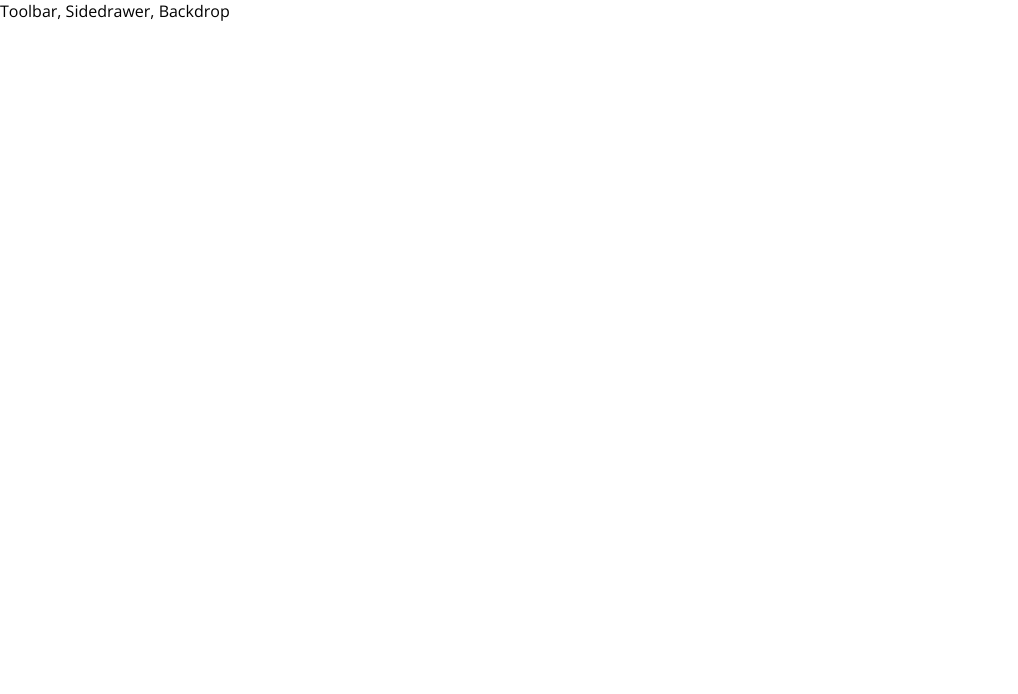
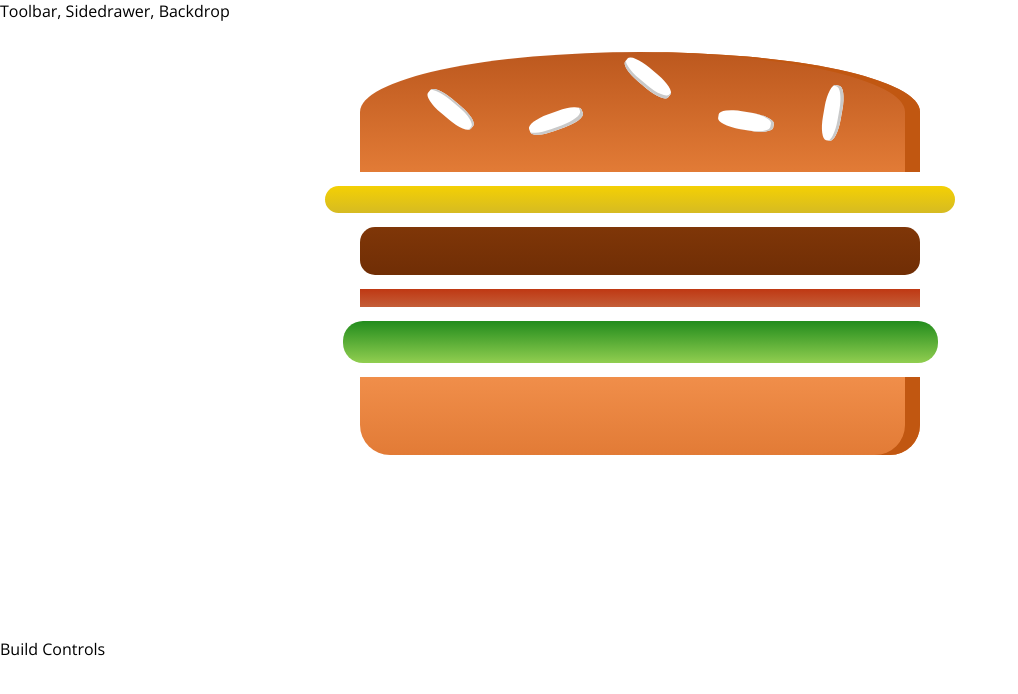
Before and after one commit to shubhamgupta2901/burgerbuilder-react, a React (Create React App) app: page / in a window 1280 px wide. Shown: the top 694 px of the page, without its empty margins (0-1018 px from the left). Built offline with nearby package versions, Linux system fonts and the light colour scheme.

Commit message:
Added burger and its child components

```diff
--- a/src/App.js
+++ b/src/App.js
@@ -1,10 +1,11 @@
 import React from 'react';
 import Layout from './components/Layout/Layout'
+import BurgerBuilder from './containers/BurgerBuilder/BurgerBuilder';
 
 function App() {
   return (
     <Layout>
-
+      <BurgerBuilder/>
     </Layout>
   );
 }
--- /dev/null
+++ b/src/components/Burger/Burger.js
@@ -0,0 +1,25 @@
+import React from 'react';
+import PropTypes from 'prop-types';
+import styles from './Burger.module.css';
+import BurgerIngredient from './BurgerIngredient/BurgerIngredient';
+
+const burger =(props) => {
+    return (
+        <div className={styles.Burger}>
+            <BurgerIngredient type={"bread-top"}/>
+            <BurgerIngredient type={"cheese"}/>
+            <BurgerIngredient type={"meat"}/>
+            <BurgerIngredient type={"bacon"}/>
+            <BurgerIngredient type={"salad"}/>
+            <BurgerIngredient type={"bread-bottom"}/>
+        </div>
+    );
+}
+
+burger.propTypes ={
+}
+
+burger.defaultProps ={
+}
+
+export default burger;
--- /dev/null
+++ b/src/components/Burger/Burger.module.css
@@ -0,0 +1,33 @@
+.Burger{
+    width: 100%;
+    margin: auto;
+    height: 250px;
+    overflow: scroll;
+    text-align: center;
+    font-weight: bold;
+    font-size: 1.2rem;
+}
+
+@media(min-width:500px) and (min-height: 400px){
+    .Burger{
+        width: 350px;
+        height: 300px;
+
+    }
+}
+
+@media(min-width:500px) and (min-height: 401px){
+    .Burger{
+        width: 450px;
+        height: 400px;
+
+    }
+}
+
+@media(min-width:1000px) and (min-height: 700px){
+    .Burger{
+        width: 700px;
+        height: 600px;
+
+    }
+}
--- /dev/null
+++ b/src/components/Burger/BurgerIngredient/BurgerIngredient.js
@@ -0,0 +1,50 @@
+import React from 'react';
+import PropTypes from 'prop-types';
+import styles from './BurgerIngredient.module.css';
+
+const burgerIngredient =(props) => {
+    let ingredient = null;
+    switch(props.type){
+        case 'bread-bottom':
+            ingredient = <div className={styles.BreadBottom}></div>;
+            break;
+        case 'bread-top':
+            ingredient = (
+                <div className={styles.BreadTop}>
+                    <div className={styles.Seeds1}></div>
+                    <div className={styles.Seeds2}></div>
+                </div>
+            );
+            break;
+        case 'meat':
+            ingredient = <div className={styles.Meat}></div>;
+            break;
+        case 'cheese':
+            ingredient = <div className={styles.Cheese}></div>;
+            break;
+        case 'salad':
+            ingredient = <div className={styles.Salad}></div>;
+            break;
+        case 'bacon':
+            ingredient = <div className={styles.Bacon}></div>;
+            break;
+        default: ingredient = null;
+    }
+    return ingredient;
+}
+
+burgerIngredient.propTypes ={
+    type: PropTypes.oneOf([
+        'bread-bottom',
+        'bread-top',
+        'meat',
+        'cheese',
+        'salad',
+        'bacon'
+    ])
+}
+
+burgerIngredient.defaultProps ={
+}
+
+export default burgerIngredient;
--- /dev/null
+++ b/src/components/Burger/BurgerIngredient/BurgerIngredient.module.css
@@ -0,0 +1,113 @@
+.BreadBottom {
+    height: 13%;
+    width: 80%;
+    background: linear-gradient(#F08E4A, #e27b36);
+    border-radius: 0 0 30px 30px;
+    box-shadow: inset -15px 0 #c15711;
+    margin: 2% auto;
+}
+
+.BreadTop {
+    height: 20%;
+    width: 80%;
+    background: linear-gradient(#bc581e, #e27b36);
+    border-radius: 50% 50% 0 0;
+    box-shadow: inset -15px 0 #c15711;
+    margin: 2% auto;
+    position: relative;
+}
+
+.Seeds1 {
+    width: 10%;
+    height: 15%;
+    position: absolute;
+    background-color: white;
+    left: 30%;
+    top: 50%;
+    border-radius: 40%;
+    transform: rotate(-20deg);
+    box-shadow: inset -2px -3px #c9c9c9;
+}
+
+.Seeds1:after {
+    content: "";
+    width: 100%;
+    height: 100%;
+    position: absolute;
+    background-color: white;
+    left: -170%;
+    top: -260%;
+    border-radius: 40%;
+    transform: rotate(60deg);
+    box-shadow: inset -1px 2px #c9c9c9;
+  }
+
+.Seeds1:before {
+    content: "";
+    width: 100%;
+    height: 100%;
+    position: absolute;
+    background-color: white;
+    left: 180%;
+    top: -50%;
+    border-radius: 40%;
+    transform: rotate(60deg);
+    box-shadow: inset -1px -3px #c9c9c9;
+  }
+
+  .Seeds2 {
+    width: 10%;
+    height: 15%;
+    position: absolute;
+    background-color: white;
+    left: 64%;
+    top: 50%;
+    border-radius: 40%;
+    transform: rotate(10deg);
+    box-shadow: inset -3px 0 #c9c9c9;
+  }
+
+  .Seeds2:before {
+    content: "";
+    width: 100%;
+    height: 100%;
+    position: absolute;
+    background-color: white;
+    left: 150%;
+    top: -130%;
+    border-radius: 40%;
+    transform: rotate(90deg);
+    box-shadow: inset 1px 3px #c9c9c9;
+  }
+
+
+.Meat {
+    width: 80%;
+    height: 8%;
+    background: linear-gradient(#7f3608, #702e05);
+    margin: 2% auto;
+    border-radius: 15px;
+}
+
+.Cheese {
+    width: 90%;
+    height: 4.5%;
+    margin: 2% auto;
+    background: linear-gradient(#f4d004, #d6bb22);
+    border-radius: 20px;
+}
+
+.Salad {
+    width: 85%;
+    height: 7%;
+    margin: 2% auto;
+    background: linear-gradient(#228c1d, #91ce50);
+    border-radius: 20px;
+}
+
+.Bacon {
+    width: 80%;
+    height: 3%;
+    background: linear-gradient(#bf3813, #c45e38);
+    margin: 2% auto;
+}
--- /dev/null
+++ b/src/containers/BurgerBuilder/BurgerBuilder.js
@@ -0,0 +1,15 @@
+import React from 'react';
+import Burger from '../../components/Burger/Burger';
+class BurgerBuilder extends React.Component {
+
+  render(){
+    return (
+        <React.Fragment>
+            <Burger/>
+            <div>Build Controls</div>
+        </React.Fragment>
+    );
+  }
+}
+
+export default BurgerBuilder;
```
